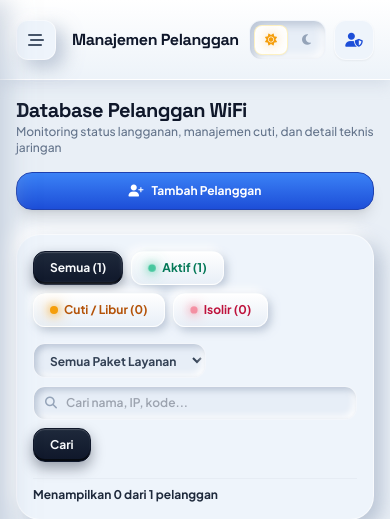
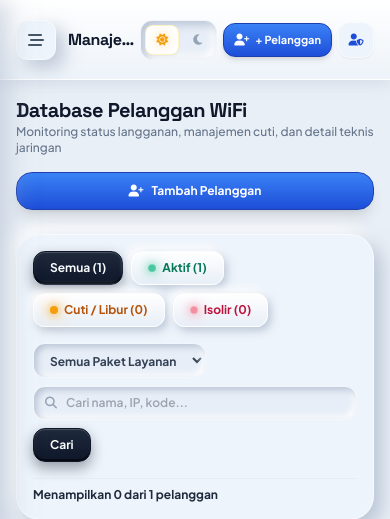
Before and after one commit to sipolislam/rengganis-net, a PHP site: page /customers.php in a window 390 px wide. Shown: the top 519 px of the page. Run offline with PHP 8.4, Linux system fonts and the light colour scheme; the visitor is signed in with stand-in values (Sample User, id 1); data that the repository does not hold is empty; some libraries are stand-ins or nearby versions.

Commit message:
feat(mobile): tampilkan tombol tambah pelanggan baru di layar hp dan auto-open modal create

```diff
--- a/customers.php
+++ b/customers.php
@@ -237,7 +237,7 @@ $countTabs = $pdo->query("
         </div>
 
         <?php if (isAdmin()): ?>
-        <button onclick="openAddCustomerModal()" class="px-5 py-2.5 rounded-2xl skeuo-btn-primary text-xs font-bold shadow-lg flex items-center justify-center gap-2">
+        <button onclick="openAddCustomerModal()" class="w-full sm:w-auto px-5 py-2.5 rounded-2xl skeuo-btn-primary text-xs font-bold shadow-lg flex items-center justify-center gap-2 active:scale-95 transition-all">
             <i class="fa-solid fa-user-plus"></i> Tambah Pelanggan
         </button>
         <?php endif; ?>
@@ -693,6 +693,13 @@ $countTabs = $pdo->query("
 </div>
 
 <script>
+document.addEventListener('DOMContentLoaded', function() {
+    const urlParams = new URLSearchParams(window.location.search);
+    if (urlParams.get('action') === 'create') {
+        openAddCustomerModal();
+    }
+});
+
 function openAddCustomerModal() {
     document.getElementById('addCustomerModal').classList.remove('hidden');
     document.getElementById('addCustomerModal').classList.add('flex');
--- a/includes/header.php
+++ b/includes/header.php
@@ -324,13 +324,13 @@ $sidebarUnpaidBills = (int)$pdo->query("SELECT COUNT(*) FROM bills WHERE status
         <header class="h-20 flex-shrink-0 bg-gradient-to-b from-[#ffffff] to-[#edf3f9] border-b border-white/80 shadow-[0_4px_14px_rgba(166,180,200,0.3)] px-4 sm:px-8 flex items-center justify-between z-30">
 
             <!-- Left: Sidebar Toggle & Page Title -->
-            <div class="flex items-center gap-4">
-                <button onclick="toggleSidebar()" class="w-10 h-10 rounded-xl neu-flat flex items-center justify-center text-slate-600 hover:text-blue-600 active:scale-95 transition-all">
+            <div class="flex items-center gap-3 sm:gap-4 min-w-0">
+                <button onclick="toggleSidebar()" class="w-10 h-10 shrink-0 rounded-xl neu-flat flex items-center justify-center text-slate-600 hover:text-blue-600 active:scale-95 transition-all">
                     <i class="fa-solid fa-bars-staggered text-base"></i>
                 </button>
 
-                <div>
-                    <h2 class="text-base sm:text-lg font-extrabold text-slate-900 tracking-tight font-tech">
+                <div class="min-w-0">
+                    <h2 class="text-base sm:text-lg font-extrabold text-slate-900 dark:text-white tracking-tight font-tech truncate max-w-[110px] xs:max-w-[160px] sm:max-w-none">
                         <?= isset($pageTitle) ? e($pageTitle) : 'Overview Panel' ?>
                     </h2>
                     <div class="text-[11px] text-slate-400 font-medium hidden sm:flex items-center gap-1.5">
@@ -341,7 +341,7 @@ $sidebarUnpaidBills = (int)$pdo->query("SELECT COUNT(*) FROM bills WHERE status
             </div>
 
             <!-- Right: Realtime Digital Clock, Day/Night Mode & Quick Action -->
-            <div class="flex items-center gap-2 sm:gap-3">
+            <div class="flex items-center gap-1.5 sm:gap-3 shrink-0">
 
                 <!-- Live Clock Widget -->
                 <div class="hidden lg:flex items-center gap-2 neu-inset px-3.5 py-2 rounded-xl text-xs font-mono font-bold text-slate-700 dark:text-slate-200">
@@ -351,25 +351,27 @@ $sidebarUnpaidBills = (int)$pdo->query("SELECT COUNT(*) FROM bills WHERE status
 
                 <!-- Day / Night Mode Toggle Widget (Fitur Tampilan Siang & Malam) -->
                 <div class="flex items-center p-1 rounded-xl neu-inset gap-1 text-xs select-none" id="themeSwitchPill" role="group" aria-label="Mode Tampilan Siang / Malam">
-                    <button type="button" onclick="setTheme('light')" id="themeBtnLight" class="flex items-center gap-1.5 px-2.5 py-1.5 rounded-lg text-xs font-bold transition-all cursor-pointer neu-flat bg-white text-amber-600 shadow-sm border border-amber-200/50" title="Beralih ke Tampilan Siang (Light Mode)">
+                    <button type="button" onclick="setTheme('light')" id="themeBtnLight" class="flex items-center gap-1.5 px-2 py-1.5 sm:px-2.5 rounded-lg text-xs font-bold transition-all cursor-pointer neu-flat bg-white text-amber-600 shadow-sm border border-amber-200/50" title="Beralih ke Tampilan Siang (Light Mode)">
                         <i class="fa-solid fa-sun text-xs text-amber-500 drop-shadow-[0_0_6px_rgba(245,158,11,0.5)]"></i>
                         <span class="hidden sm:inline text-[11px] font-semibold">Siang</span>
                     </button>
-                    <button type="button" onclick="setTheme('dark')" id="themeBtnDark" class="flex items-center gap-1.5 px-2.5 py-1.5 rounded-lg text-xs font-bold transition-all cursor-pointer text-slate-400 hover:text-slate-600 dark:hover:text-slate-200" title="Beralih ke Tampilan Malam (Dark Mode)">
+                    <button type="button" onclick="setTheme('dark')" id="themeBtnDark" class="flex items-center gap-1.5 px-2 py-1.5 sm:px-2.5 rounded-lg text-xs font-bold transition-all cursor-pointer text-slate-400 hover:text-slate-600 dark:hover:text-slate-200" title="Beralih ke Tampilan Malam (Dark Mode)">
                         <i class="fa-solid fa-moon text-xs text-slate-400"></i>
                         <span class="hidden sm:inline text-[11px] font-semibold">Malam</span>
                     </button>
                 </div>
 
-                <!-- Quick Action Button -->
+                <!-- Quick Action Button: Tambah Pelanggan Baru (Tampil di Layar HP & Laptop) -->
                 <?php if (isAdmin()): ?>
-                <a href="customers.php?action=create" class="hidden sm:inline-flex items-center gap-2 px-3.5 py-2 rounded-xl skeuo-btn-primary text-xs font-bold shadow-md">
-                    <i class="fa-solid fa-plus"></i> Pelanggan Baru
+                <a href="customers.php?action=create" onclick="<?php if ($activePage === 'customers'): ?>openAddCustomerModal(); return false;<?php endif; ?>" class="inline-flex items-center gap-1.5 px-2.5 py-2 sm:px-3.5 sm:py-2 rounded-xl skeuo-btn-primary text-xs font-bold shadow-md active:scale-95 transition-all" title="Tambah Pelanggan Baru">
+                    <i class="fa-solid fa-user-plus text-xs"></i>
+                    <span class="hidden sm:inline">Pelanggan Baru</span>
+                    <span class="inline sm:hidden text-[11px] font-bold">+ Pelanggan</span>
                 </a>
                 <?php endif; ?>
 
                 <!-- User Profile Quick Icon -->
-                <div class="w-10 h-10 rounded-xl neu-flat flex items-center justify-center text-blue-700 dark:text-cyan-400 font-bold text-sm shadow-sm" title="<?= e($currentUser['name']) ?>">
+                <div class="w-9 h-9 sm:w-10 sm:h-10 rounded-xl neu-flat flex items-center justify-center text-blue-700 dark:text-cyan-400 font-bold text-xs sm:text-sm shadow-sm" title="<?= e($currentUser['name']) ?>">
                     <i class="fa-solid fa-user-shield"></i>
                 </div>
 
```
Also changed, not shown: docs/PROGRESS.md (+1 -0 lines).
